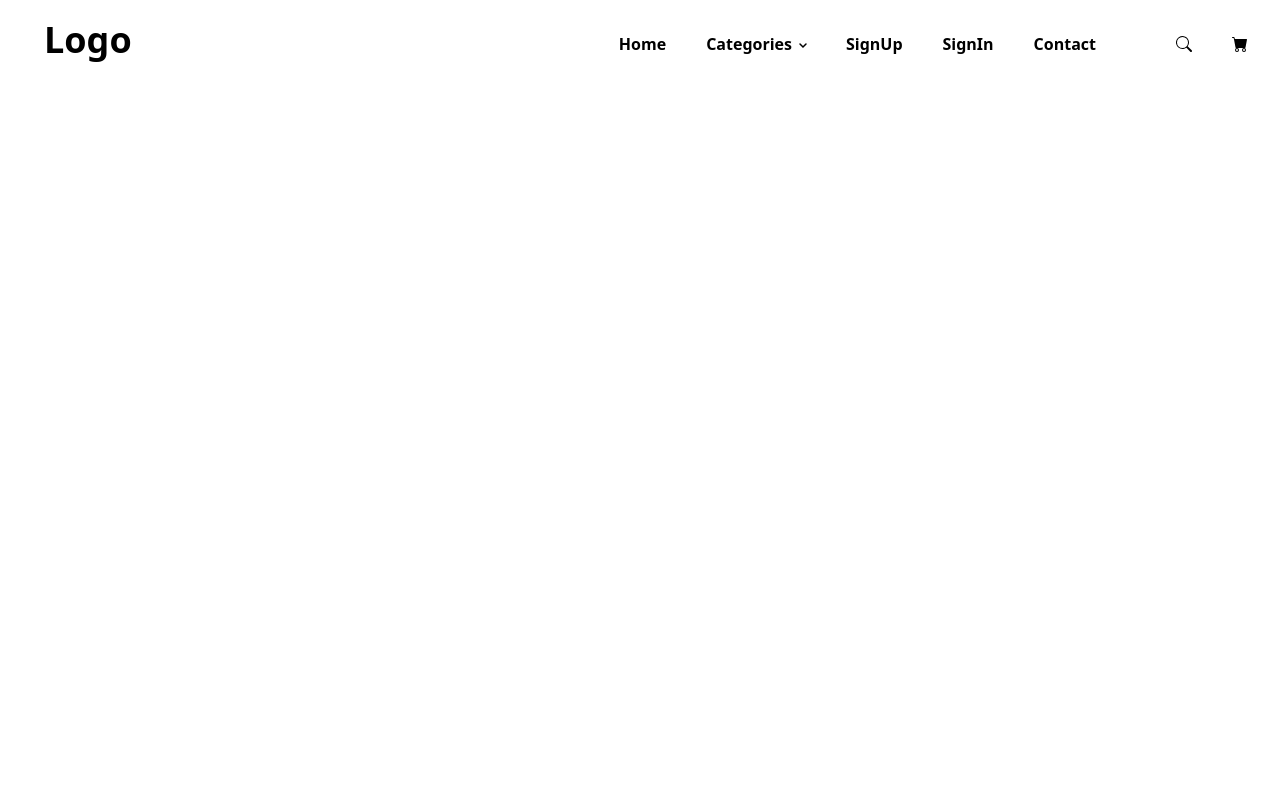
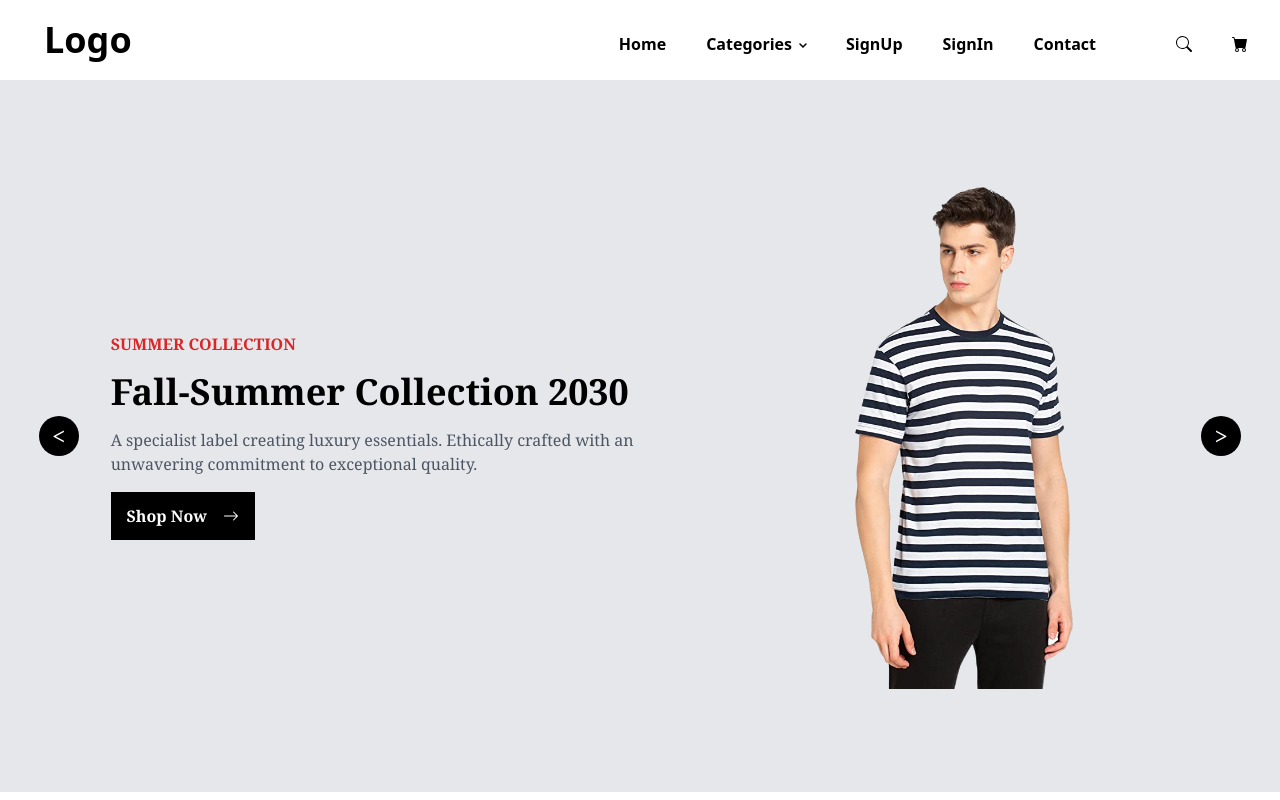
Before and after one commit to hellobrother1472/ecommerce, a React (Create React App) app in the folder client/: page / in a window 1280 px wide. Built offline with nearby package versions, Linux system fonts and the light colour scheme.

Commit message:
Added corousel

```diff
--- a/client/src/App.js
+++ b/client/src/App.js
@@ -1,10 +1,12 @@
 import React from 'react'
+import Carousel from './components/Carousel'
 import Navbar from './components/Navbar'
 
 const App = () => {
   return (
     <div>
       <Navbar/>
+      <Carousel />
     </div>
   )
 }
--- /dev/null
+++ b/client/src/components/Carousel.jsx
@@ -0,0 +1,41 @@
+import React from 'react';
+import youngster from '../youngster.png';
+import { BsArrowRight } from 'react-icons/bs';
+import { information } from '../data/carousel';
+import { useState } from 'react';
+
+const Carousel = () => {
+    const [data, setData] = useState(0);
+    const handleLeft = () => {
+        setData(Math.abs((data - 1) % information.length));
+    }
+
+    const handleRight = () => {
+        setData((data + 1) % information.length);
+    }
+
+
+
+    return (
+        <div className='bg-gray-200 h-[89vh] w-[100vw] font-serif smm:p-4 md:p-6'>
+            <div className='item flex h-full items-center justify-center smm:gap-4 sm:gap-6 md:gap-8'>
+                <div onClick={() => handleLeft()} className='w-0.5/6 arrow-left smm:p-1 md:p-2 cursor-pointer flex justify-center items-center smm:h-5 smm:w-5 sm:h-10 sm:w-10 bg-black text-white rounded-full smm:text-sm md:text-2xl hover:scale-110'>&lt;</div>
+                <div className='info flex flex-col gap-4 smm:w-4/6 sm:w-3/6'>
+                    <h2 className='text-red-600 uppercase font-bold'>{information[data].h2}</h2>
+                    <h1 className='smm:text-2xl md:text-4xl font-semibold'>{information[data].h1}</h1>
+                    <p className='text-gray-600 smm:text-sm'>{information[data].para}</p>
+                    <div className='btn flex gap-4 bg-black text-white py-3 w-36 justify-center items-center hover:scale-110'>
+                        <button className='font-semibold'>Shop Now</button>
+                        <BsArrowRight className='font-semibold' />
+                    </div>
+                </div>
+                <div className='item-img flex justify-center smm:hidden sm:block md:w-2/6'>
+                    <img className='px-4 h-100' src={youngster} alt='product' />
+                </div>
+                <div onClick={() => handleRight()} className='w-0.5/6 arrow-right smm:p-1 md:p-2 cursor-pointer smm:h-5 smm:w-5 sm:h-10 sm:w-10 flex justify-center items-center bg-black text-white rounded-full smm:text-sm md:text-2xl hover:scale-110'>&gt;</div>
+            </div>
+        </div>
+    )
+}
+
+export default Carousel
--- /dev/null
+++ b/client/src/data/carousel.js
@@ -0,0 +1,12 @@
+export const information = [
+    {
+        h2: "Summer Collection",
+        h1: "Fall-Summer Collection 2030",
+        para: "A specialist label creating luxury essentials. Ethically crafted with an unwavering commitment to exceptional quality."
+    },
+    {
+        h2: "Winter Collection",
+        h1: "Fall-Winter Collection 2030",
+        para: "A specialist label creating luxury essentials. Ethically crafted with an unwavering commitment to exceptional quality."
+    }
+]
```
Also changed, not shown: client/src/youngster.png (added), 1 other file (tests, documents, lock files or other folders).
